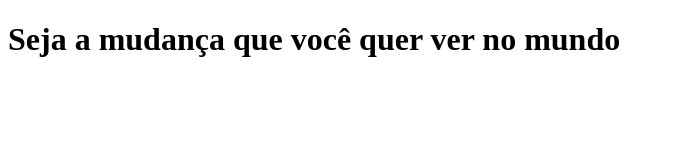
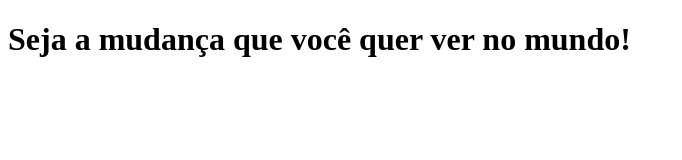
Before and after one commit to josejustino/clone-tabnews, a Next.js app: page / in a window 1280 px wide. Shown: the top 160 px of the page, without its empty margins (0-682 px from the left). Built offline with nearby package versions, Linux system fonts and the light colour scheme.

Commit message:
modifica frase

```diff
--- a/pages/index.js
+++ b/pages/index.js
@@ -1,5 +1,5 @@
 function Home() {
-  return <h1>Seja a mudança que você quer ver no mundo</h1>
+  return <h1>Seja a mudança que você quer ver no mundo!</h1>
 }
 
 export default Home;
```
